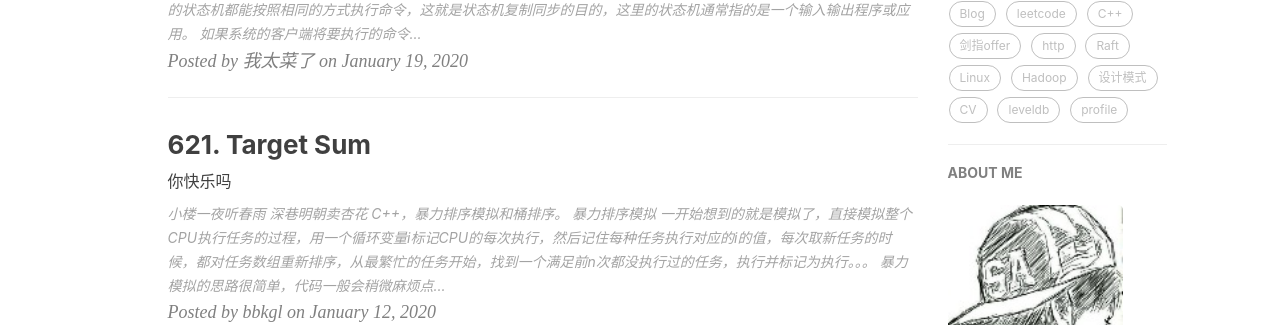
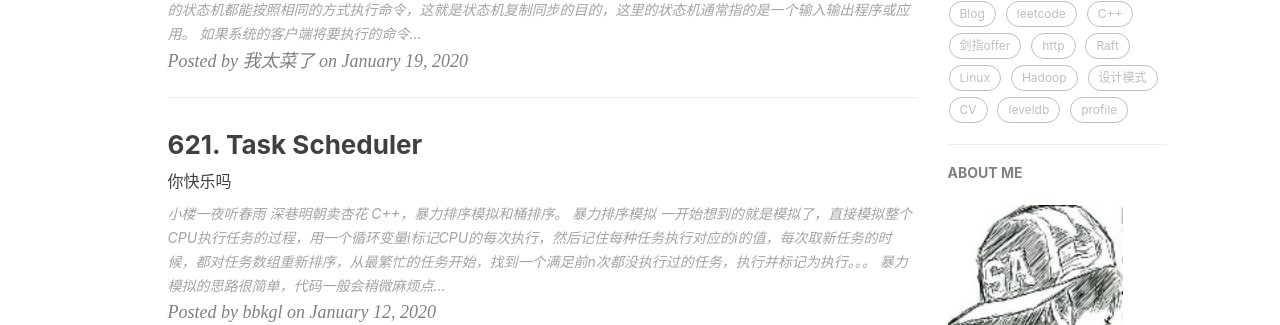
Before and after one commit to bbkgl/bbkgl.github.io, a Jekyll site: the page built from index.html, in a window 1280 px wide and 900 px high, scrolled down 386 px. Shown: the part 131-456 px from the top of the window. Built offline with Jekyll 4.4.1, drawn with Linux system fonts in a browser that asks for light colours; nearby versions of some CDN libraries; the list of posts is cut into pages by our own code; comment, search, counter and statistics services are not loaded.

Commit message:
fixtitle

```diff
--- a/_posts/2020-01-12-leetcode621.md
+++ b/_posts/2020-01-12-leetcode621.md
@@ -1,6 +1,6 @@
 ---
 layout:     post
-title:      621. Target Sum
+title:      621. Task Scheduler
 subtitle:   你快乐吗
 date:       2020-01-12
 author:     bbkgl
```
